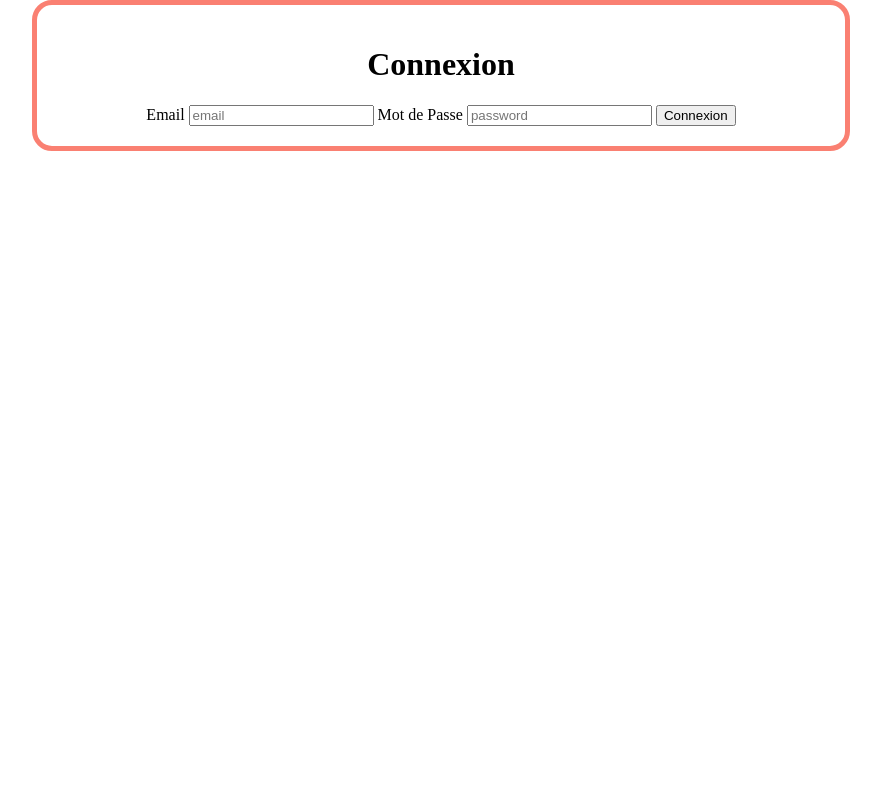
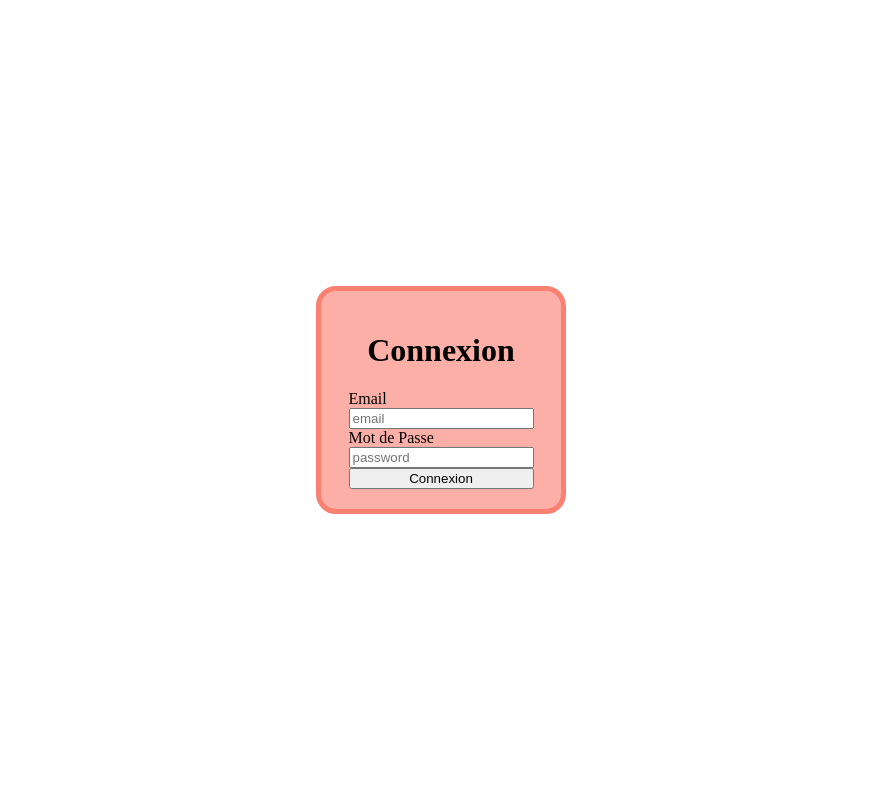
Before and after one commit to LiseRochat/Registration-Login, a PHP site: page /connection.php in a window 1280 px wide. Shown: the whole page, without its empty margins (199-1080 px from the left). Run offline with PHP 8.4, Linux system fonts and the light colour scheme.

Commit message:
Add style on Form

```diff
--- a/View/style/style.css
+++ b/View/style/style.css
@@ -3,13 +3,16 @@ body {
     padding: 0;
     box-sizing: 0;
     height: 100vh;
+    display: flex;
+    align-items: center;
+    justify-content: center;
 }
 
 .card {
     border: 5px solid salmon;
     border-radius: 20px;
-    background: rgba(255, 255, 255, 0.62);
-    width: 60%;
+    background: rgba(250, 128, 114, 0.633);
+    width: 200px;
     margin: 0 auto;
     padding: 20px;
     display: flex;
@@ -17,3 +20,9 @@ body {
     align-items: center;
     justify-content: center;
 }
+
+form {
+    display: flex;
+    flex-direction: column;
+    justify-content: space-between;
+}
```
